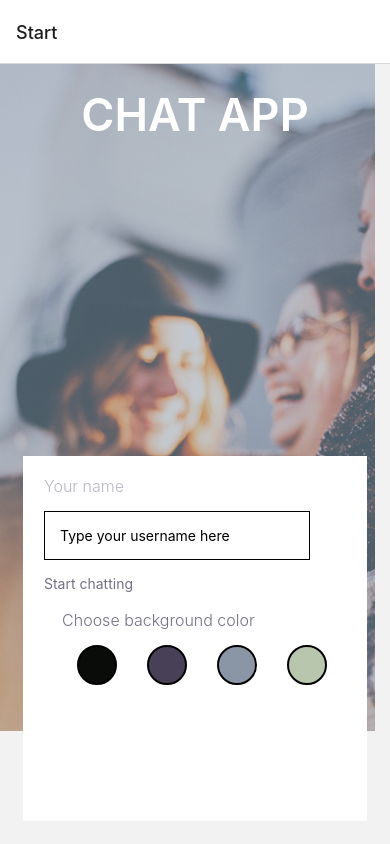
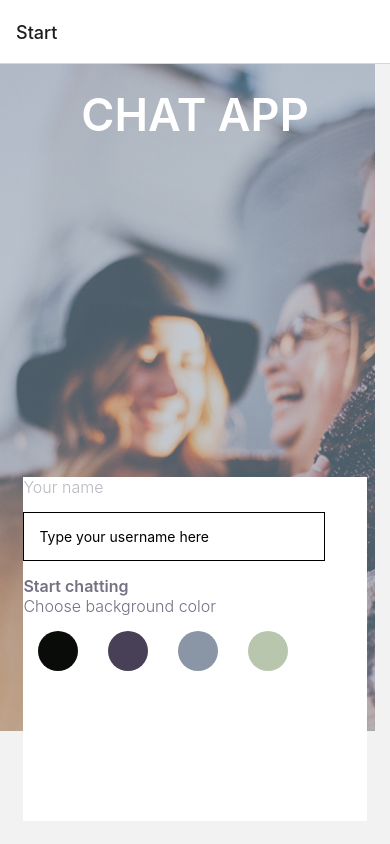
Before and after one commit to Maya-Bitter/ChatApp, a React Native app: screen /Start in a window 390 px wide. Built offline with nearby package versions, Linux system fonts and the light colour scheme.

Commit message:
fixed type mistakes

```diff
--- a/components/Start.js
+++ b/components/Start.js
@@ -118,18 +118,14 @@ const Start = ({ navigation }) => {
   );
 };
 const styles = StyleSheet.create({
-  //container: {
-  //  flex: 1,
-  //  justifyContent: "center",
-  //  alignItems: "center",
-  //},
-
   container: {
     flex: 1,
   },
+
   image: {
     flex: 1,
     justifyContent: "center",
+    padding: "6%",
   },
 
   titlebox: {
@@ -139,12 +135,7 @@ const styles = StyleSheet.create({
   box: {
     flex: 44,
     backgroundColor: "#FFFFFF",
-    padding: "6%",
-  },
-
-  image: {
-    flex: 1,
-    padding: "6%",
+    padding: "6",
   },
 
   textInput: {
@@ -162,8 +153,8 @@ const styles = StyleSheet.create({
 
   Button: {
     color: "#757083",
-    fontSize: "16",
-    fontWeigh: "600",
+    fontSize: 16,
+    fontWeight: 600,
   },
 
   colorButton: {
@@ -173,7 +164,7 @@ const styles = StyleSheet.create({
     padding: 5,
     borderRadius: 20,
     borderWidth: 2,
-    borderColor: "tranparent",
+    borderColor: "transparent",
   },
   selectedColorButton: {
     borderColor: "#555",
```
